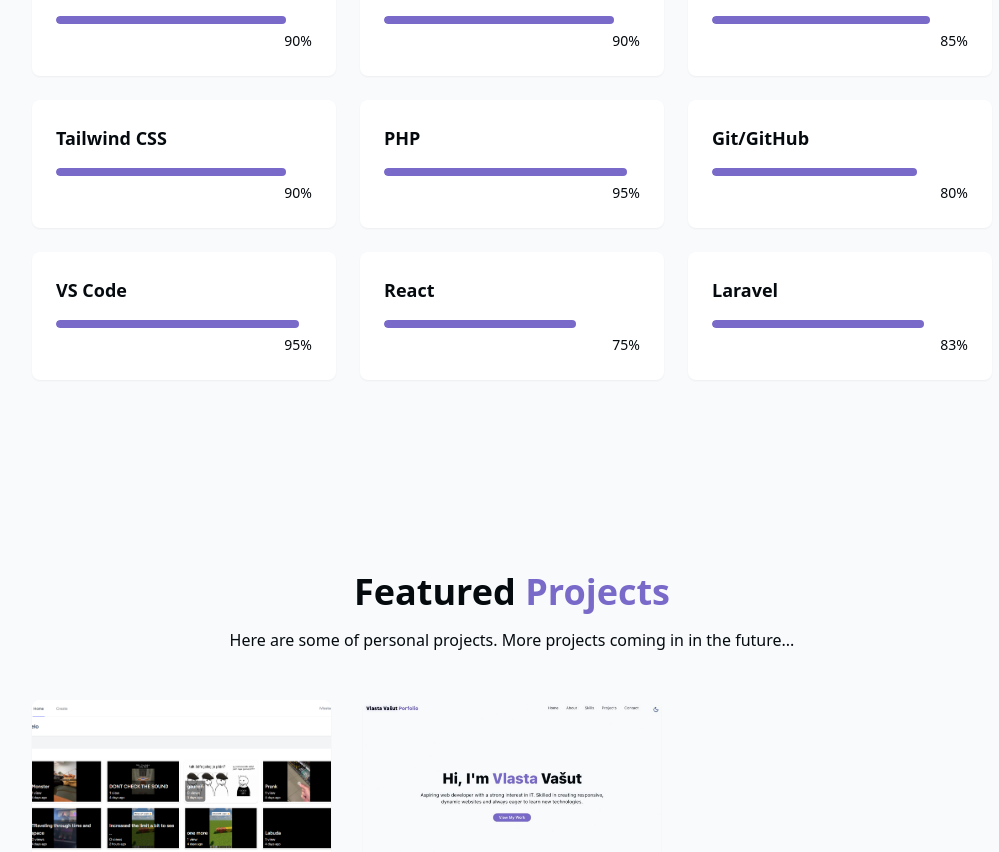
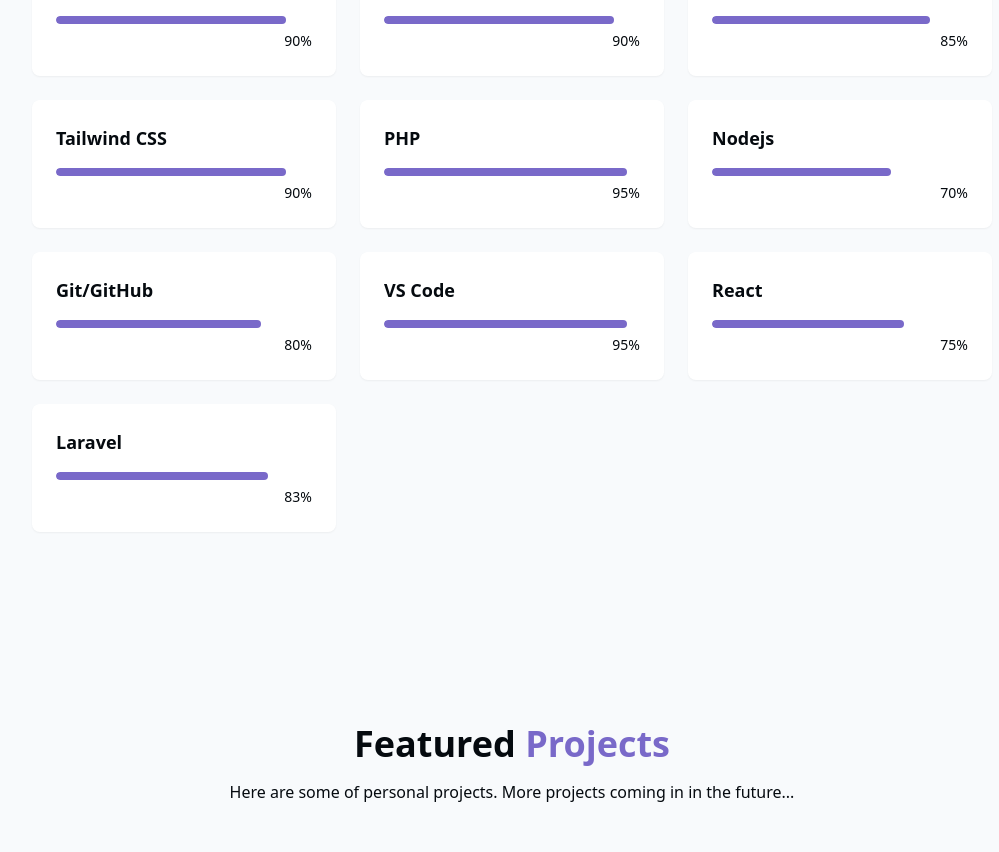
Before and after one commit to iVlastart/portfolio, a React (Vite) app: page / in a window 1280 px wide. Shown: the part 1560-2412 px from the top of the page, without its empty margins (128-1127 px from the left). Built offline with nearby package versions, Linux system fonts and the light colour scheme.

Commit message:
Updated skills

```diff
--- a/src/Components/Sections/SkillsSection.jsx
+++ b/src/Components/Sections/SkillsSection.jsx
@@ -11,6 +11,7 @@
 
     /* Backend */
     {name: 'PHP', level:95, category: 'backend'},
+    {name: 'Nodejs', level:70, category: 'backend'},
 
 
 
```
